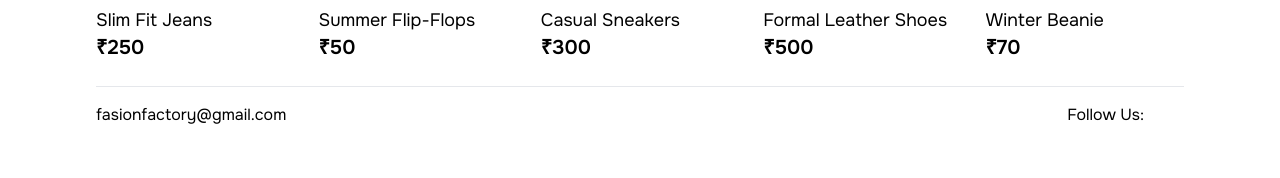
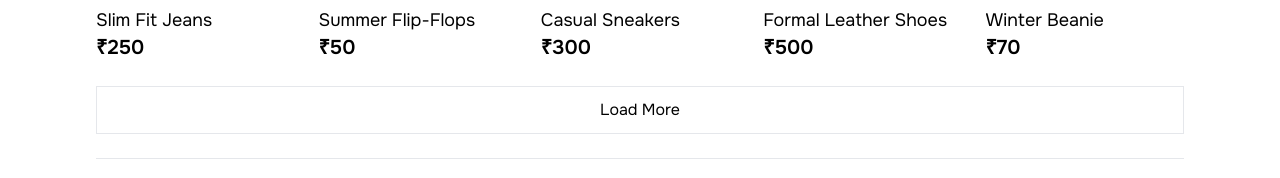
Before and after one commit to aswanthup06/t-shirt-brand, a React (Vite) app: page / in a window 1280 px wide. Shown: the part 978-1156 px from the top of the page. Before the commit the page ends 1120 px from the top, so only its background shows below. Built offline with nearby package versions, Linux system fonts and the light colour scheme; some icons are missing.

Commit message:
loadmore

```diff
--- /dev/null
+++ b/src/Pages/HomePage/Comp/LoadMore.jsx
@@ -0,0 +1,9 @@
+import React from 'react'
+
+export default function LoadMore() {
+  return (
+    <div className='container mx-auto px-4 lg:px-24'>
+        <button className='w-full border h-12 mt-6 hover:text-green-800 hover:border-green-600 duration-500 hover:bg-green-200/40'>Load More</button>
+    </div>
+  )
+}
--- a/src/Pages/HomePage/Home.jsx
+++ b/src/Pages/HomePage/Home.jsx
@@ -3,6 +3,7 @@ import Navbar from '../../Components/Navbar'
 import Footer from '../../Components/Footer'
 import ProductList from './Comp/ProductList'
 import Adbanner from './Comp/Adbanner'
+import LoadMore from './Comp/LoadMore'
 
 export default function Home() {
   return (
@@ -10,6 +11,7 @@ export default function Home() {
   <Navbar />
   <Adbanner />
   <ProductList />
+  <LoadMore />
   <Footer />
   </>
   )
```
